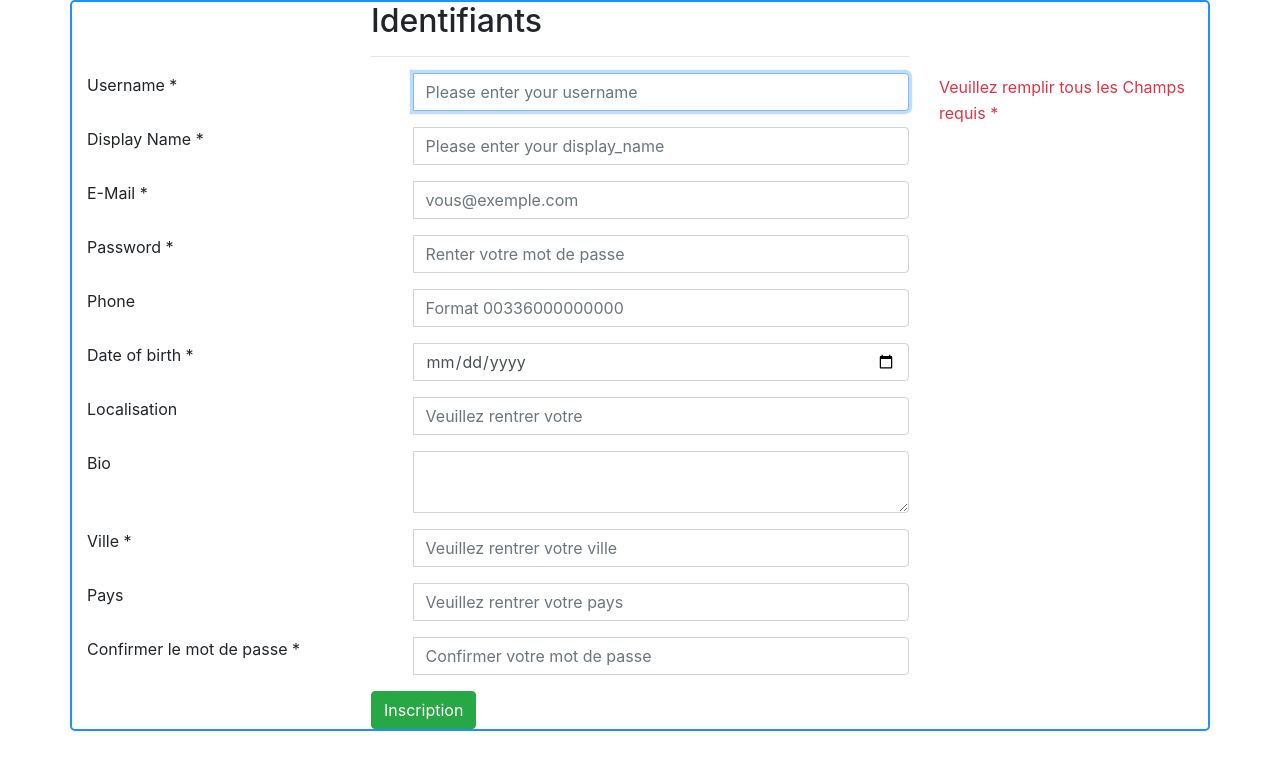
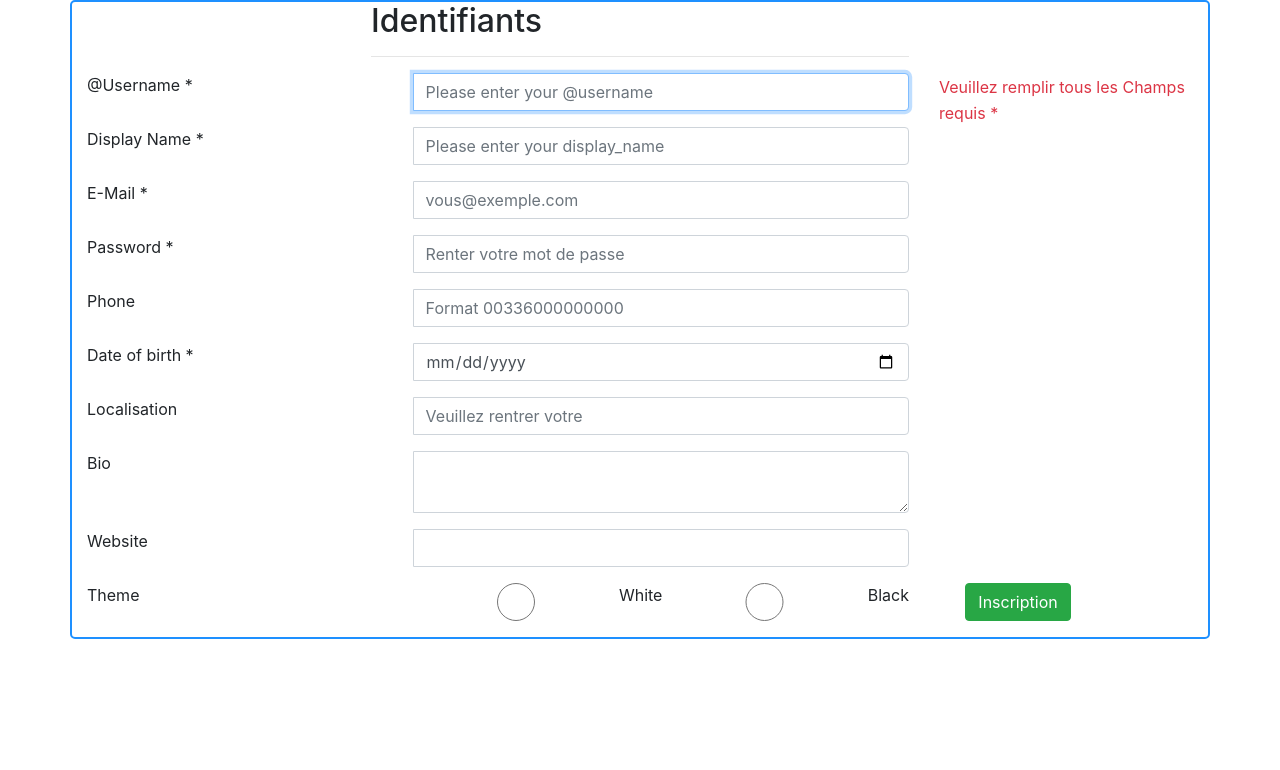
Before and after one commit to miza92/my_meetic, a PHP site: page /Register.php in a window 1280 px wide. Shown: the top 770 px of the page. Run offline with PHP 8.4, Linux system fonts and the light colour scheme.

Commit message:
modif form

```diff
--- a/Register.php
+++ b/Register.php
@@ -29,14 +29,14 @@
 				</div>
 				<div class="row">
 					<div class="col-md-3 field-label-responsive">
-						<label for="username">Username *</label>
+						<label for="username">@Username *</label>
 					</div>
 					<div class="col-md-6">
 						<div class="form-group">
 							<div class="input-group mb-2 mr-sm-2 mb-sm-0">
 								<div class="input-group-addon" style="width: 2.6rem"><i class="fa fa-user"></i></div>
 								<input type="text" name="username" class="form-control" id="username"
-								placeholder="Please enter your username" minlength="4" maxlength="40"  required autofocus>
+								placeholder="Please enter your @username" minlength="4" maxlength="40"  required autofocus>
 							</div>
 						</div>
 					</div>
@@ -194,13 +194,13 @@
 				</div>
 				<div class="row">
 					<div class="col-md-3 field-label-responsive">
-						<label for="ville">Ville *</label>
+						<label for="website">Website</label>
 					</div>
 					<div class="col-md-6">
 						<div class="form-group">
 							<div class="input-group mb-2 mr-sm-2 mb-sm-0">
 								<div class="input-group-addon" style="width: 2.6rem"><i class="fa fa-user"></i></div>
-								<input type="text" name="ville" class="form-control" id="ville" placeholder="Veuillez rentrer votre ville" minlength="4" maxlength="20" required autofocus>
+								<input type="url" name="website" class="form-control" id="website" required autofocus>
 							</div>
 						</div>
 					</div>
@@ -214,36 +214,14 @@
 				</div>
 				<div class="row">
                     <div class="col-md-3 field-label-responsive">
-						<label for="pays">Pays</label>
+                        <label for="theme">Theme</label>
                     </div>
                     <div class="col-md-6">
                         <div class="form-group">
                             <div class="input-group mb-2 mr-sm-2 mb-sm-0">
                                 <div class="input-group-addon" style="width: 2.6rem"><i class="fa fa-user"></i></div>
-								<input type="text" name="pays" class="form-control" id="pays" placeholder="Veuillez rentrer votre pays" minlength="4" maxlength="20" required autofocus>
-							</div>
-						</div>
-					</div>
-					<div class="col-md-3">
-						<div class="form-control-feedback">
-							<span class="text-danger align-middle">
-								<!-- Put name validation error messages here -->
-							</span>
-						</div>
-					</div>
-				</div>
-				<div class="row">
-					<div class="col-md-3 field-label-responsive">
-						<label for="password-confirm">Confirmer le mot de passe *</label>
-					</div>
-					<div class="col-md-6">
-						<div class="form-group">
-							<div class="input-group mb-2 mr-sm-2 mb-sm-0">
-								<div class="input-group-addon" style="width: 2.6rem">
-									<i class="fa fa-repeat"></i>
-								</div>
-								<input type="password" name="password-confirmation" class="form-control" id="password-confirm" placeholder="Confirmer votre mot de passe" minlength="4" maxlength="8" required>
-							</div>
+                                <input type="radio" name ="theme" class="form-control" id="theme" value="white" required autofocus />White
+                                <input type="radio" name ="theme" class="form-control" id="theme" value="black" required autofocus />Black
                             </div>
                         </div>
                     </div>
```
Lines whose indentation alone changed are shown as unchanged.
